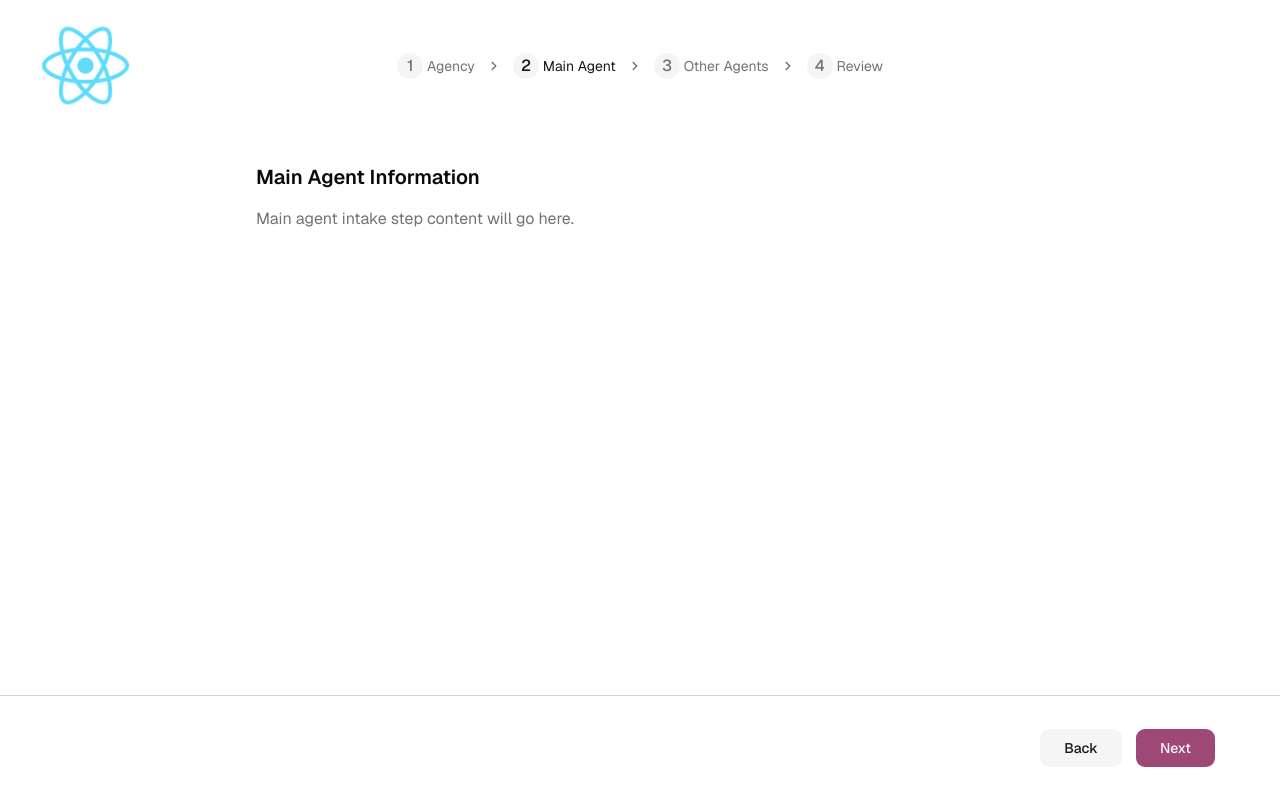
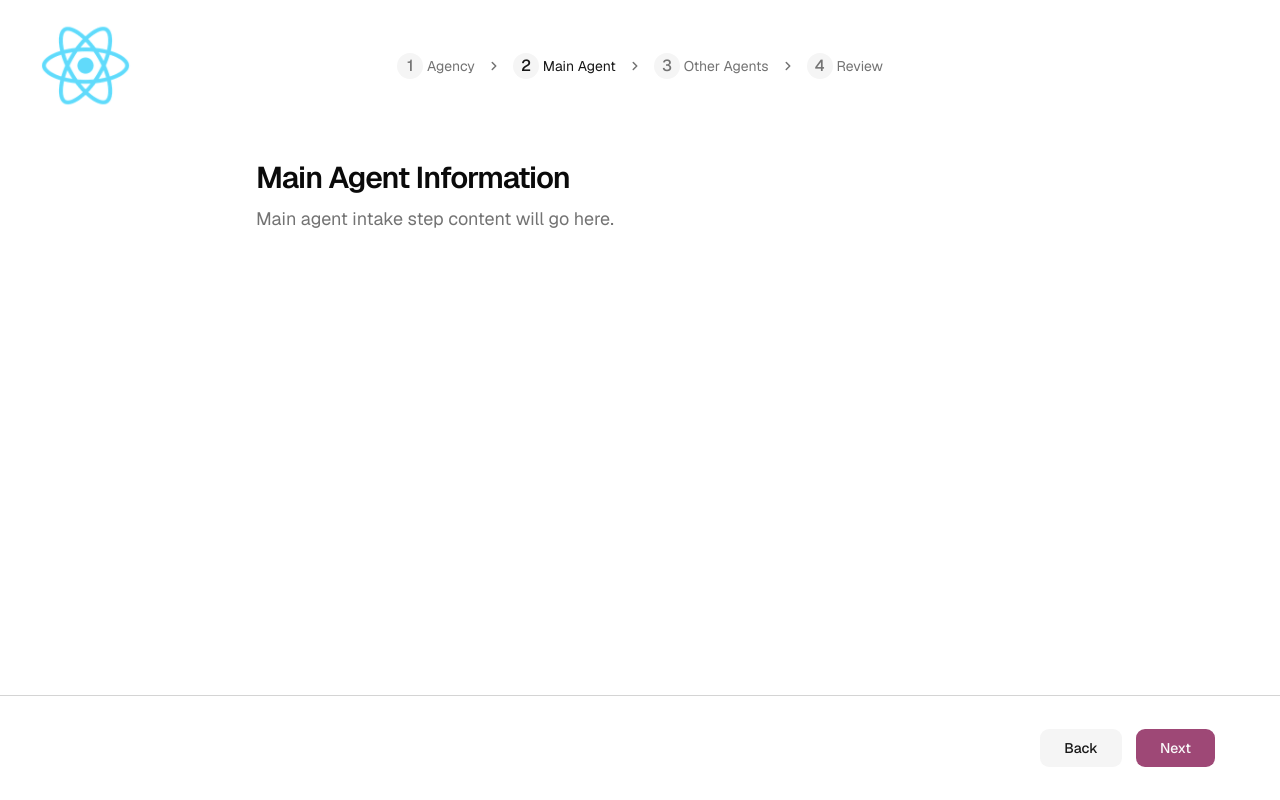
Before and after one commit to uwblueprint/home-again, a Next.js app in the folder frontend/: page /agent-intake/main-agent in a window 1280 px wide. Built offline with nearby package versions, Linux system fonts and the light colour scheme.

Commit message:
Refactor intake step pages to use IntakeStepPage component for consistent layout (DEV-140)

```diff
--- a/frontend/app/agent-intake/agency/page.tsx
+++ b/frontend/app/agent-intake/agency/page.tsx
@@ -1,12 +1,10 @@
+import IntakeStepPage from "@/components/intake/IntakeStepPage";
+
 export default function AgencyStep() {
   return (
-    <div className="max-w-3xl mx-auto">
-      <h2 className="text-xl font-semibold text-foreground mb-4">
-        Agency Information
-      </h2>
-      <p className="text-muted-foreground">
-        Agency intake step content will go here.
-      </p>
-    </div>
+    <IntakeStepPage
+      title="Agency Information"
+      description="Agency intake step content will go here."
+    />
   );
 }
--- a/frontend/app/agent-intake/main-agent/page.tsx
+++ b/frontend/app/agent-intake/main-agent/page.tsx
@@ -1,12 +1,10 @@
+import IntakeStepPage from "@/components/intake/IntakeStepPage";
+
 export default function MainAgentStep() {
   return (
-    <div className="max-w-3xl mx-auto">
-      <h2 className="text-xl font-semibold text-foreground mb-4">
-        Main Agent Information
-      </h2>
-      <p className="text-muted-foreground">
-        Main agent intake step content will go here.
-      </p>
-    </div>
+    <IntakeStepPage
+      title="Main Agent Information"
+      description="Main agent intake step content will go here."
+    />
   );
 }
--- a/frontend/app/agent-intake/other-agents/page.tsx
+++ b/frontend/app/agent-intake/other-agents/page.tsx
@@ -1,12 +1,10 @@
+import IntakeStepPage from "@/components/intake/IntakeStepPage";
+
 export default function OtherAgentsStep() {
   return (
-    <div className="max-w-3xl mx-auto">
-      <h2 className="text-xl font-semibold text-foreground mb-4">
-        Other Agents
-      </h2>
-      <p className="text-muted-foreground">
-        Other agents intake step content will go here.
-      </p>
-    </div>
+    <IntakeStepPage
+      title="Other Agents"
+      description="Other agents intake step content will go here."
+    />
   );
 }
--- a/frontend/app/agent-intake/review/page.tsx
+++ b/frontend/app/agent-intake/review/page.tsx
@@ -1,12 +1,10 @@
+import IntakeStepPage from "@/components/intake/IntakeStepPage";
+
 export default function ReviewStep() {
   return (
-    <div className="max-w-3xl mx-auto">
-      <h2 className="text-xl font-semibold text-foreground mb-4">
-        Review &amp; Submit
-      </h2>
-      <p className="text-muted-foreground">
-        Review step content will go here.
-      </p>
-    </div>
+    <IntakeStepPage
+      title="Review & Submit"
+      description="Review step content will go here."
+    />
   );
 }
--- /dev/null
+++ b/frontend/components/intake/IntakeStepPage.tsx
@@ -0,0 +1,28 @@
+import React from "react";
+
+interface IntakeStepPageProps {
+  title: string;
+  description: string;
+  children?: React.ReactNode;
+}
+
+export default function IntakeStepPage({
+  title,
+  description,
+  children,
+}: IntakeStepPageProps) {
+  return (
+    <div className="mx-auto flex max-w-3xl flex-col gap-8">
+      <div className="flex flex-col gap-3">
+        <h2 className="text-[30px] font-semibold leading-[30px] tracking-[-1px] text-foreground">
+          {title}
+        </h2>
+        <p className="text-lg leading-[27px] text-muted-foreground">
+          {description}
+        </p>
+      </div>
+
+      {children ? <div>{children}</div> : null}
+    </div>
+  );
+}
```
